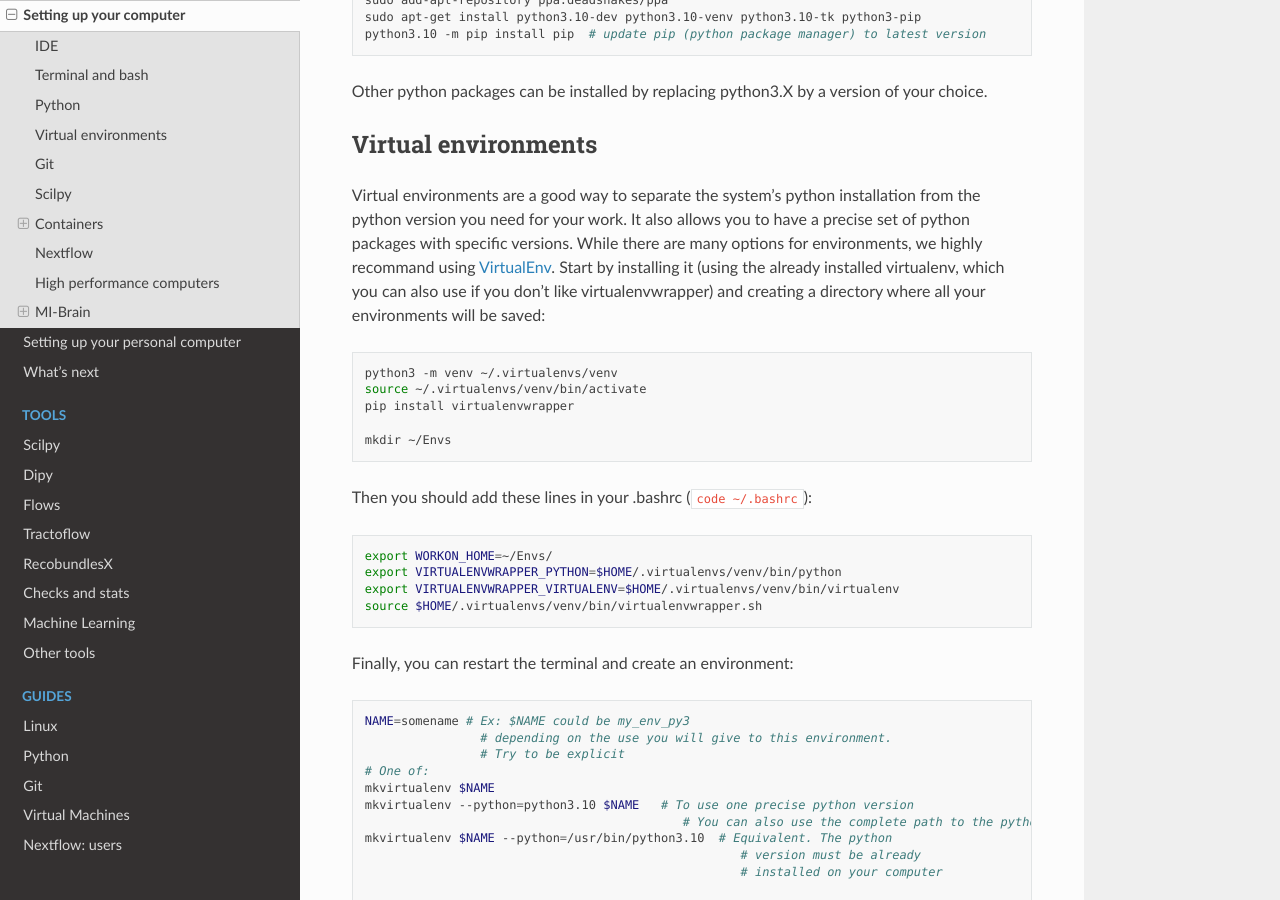
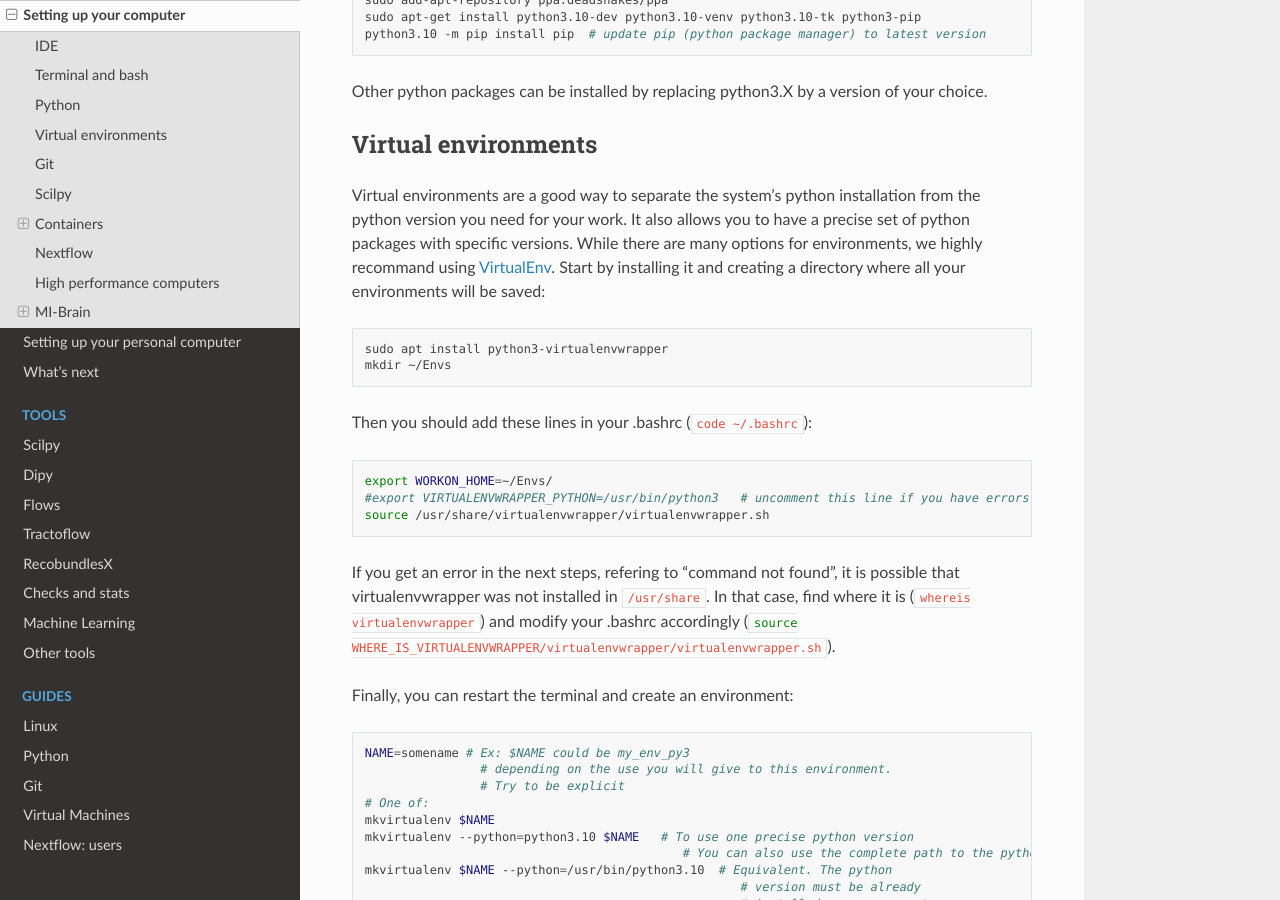
Before and after one commit to scilus/scil-documentation, a Sphinx documentation site: the page built from source/arriving/setup_computer.rst, in a window 1280 px wide and 900 px high, scrolled down 1230 px. Built offline with Sphinx 7.4.7 and the Read the Docs theme 3.1.0, drawn with Linux system fonts in a browser that asks for light colours; some of the changed text lies outside the part shown.

Commit message:
Changing virtualenvwrapper command, adding scilpy install step

```diff
--- a/source/arriving/setup_computer.rst
+++ b/source/arriving/setup_computer.rst
@@ -53,14 +53,11 @@ Other python packages can be installed by replacing python3.X by a version of yo
 Virtual environments
 """"""""""""""""""""
 
-Virtual environments are a good way to separate the system's python installation from the python version you need for your work. It also allows you to have a precise set of python packages with specific versions. While there are many options for environments, we highly recommand using `VirtualEnv <https://virtualenv.pypa.io/en/latest/>`_. Start by installing it (using the already installed virtualenv, which you can also use if you don't like virtualenvwrapper) and creating a directory where all your environments will be saved:
+Virtual environments are a good way to separate the system's python installation from the python version you need for your work. It also allows you to have a precise set of python packages with specific versions. While there are many options for environments, we highly recommand using `VirtualEnv <https://virtualenv.pypa.io/en/latest/>`_. Start by installing it and creating a directory where all your environments will be saved:
 
 .. code-block:: bash
 
-    python3 -m venv ~/.virtualenvs/venv
-    source ~/.virtualenvs/venv/bin/activate
-    pip install virtualenvwrapper
-
+    sudo apt install python3-virtualenvwrapper
     mkdir ~/Envs
 
 Then you should add these lines in your .bashrc (:bash:`code ~/.bashrc`):
@@ -68,9 +65,10 @@ Then you should add these lines in your .bashrc (:bash:`code ~/.bashrc`):
 .. code-block:: bash
 
     export WORKON_HOME=~/Envs/
-    export VIRTUALENVWRAPPER_PYTHON=$HOME/.virtualenvs/venv/bin/python
-    export VIRTUALENVWRAPPER_VIRTUALENV=$HOME/.virtualenvs/venv/bin/virtualenv
-    source $HOME/.virtualenvs/venv/bin/virtualenvwrapper.sh
+    #export VIRTUALENVWRAPPER_PYTHON=/usr/bin/python3   # uncomment this line if you have errors when starting your terminal (next step)
+    source /usr/share/virtualenvwrapper/virtualenvwrapper.sh
+
+If you get an error in the next steps, refering to "command not found", it is possible that virtualenvwrapper was not installed in :bash:`/usr/share`. In that case, find where it is (:bash:`whereis virtualenvwrapper`) and modify your .bashrc accordingly (:bash:`source WHERE_IS_VIRTUALENVWRAPPER/virtualenvwrapper/virtualenvwrapper.sh`).
 
 Finally, you can restart the terminal and create an environment:
 
@@ -142,6 +140,8 @@ Scilpy
         # Go where you want the scilpy folder to be, then:
         git clone git@github.com:YOUR_USERNAME/scilpy.git # Don't forget to replace YOUR_USERNAME
         cd scilpy
+        export SETUPTOOLS_USE_DISTUTILS=stdlib # This might change in time.
+        # Please refer to the README from https://github.com/scilus/scilpy if the next step fails.
         pip install -e .
 
         # Setup your Git remotes
```
